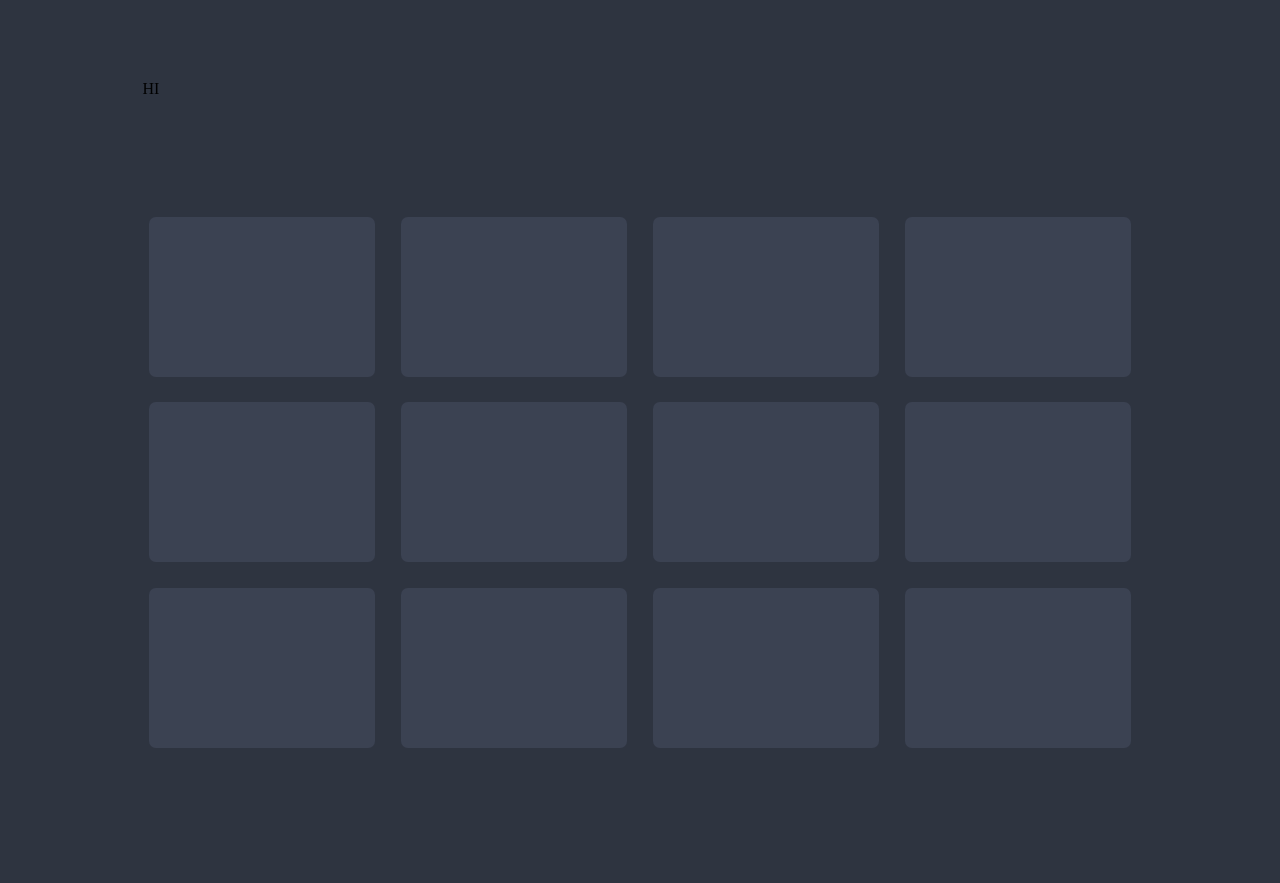
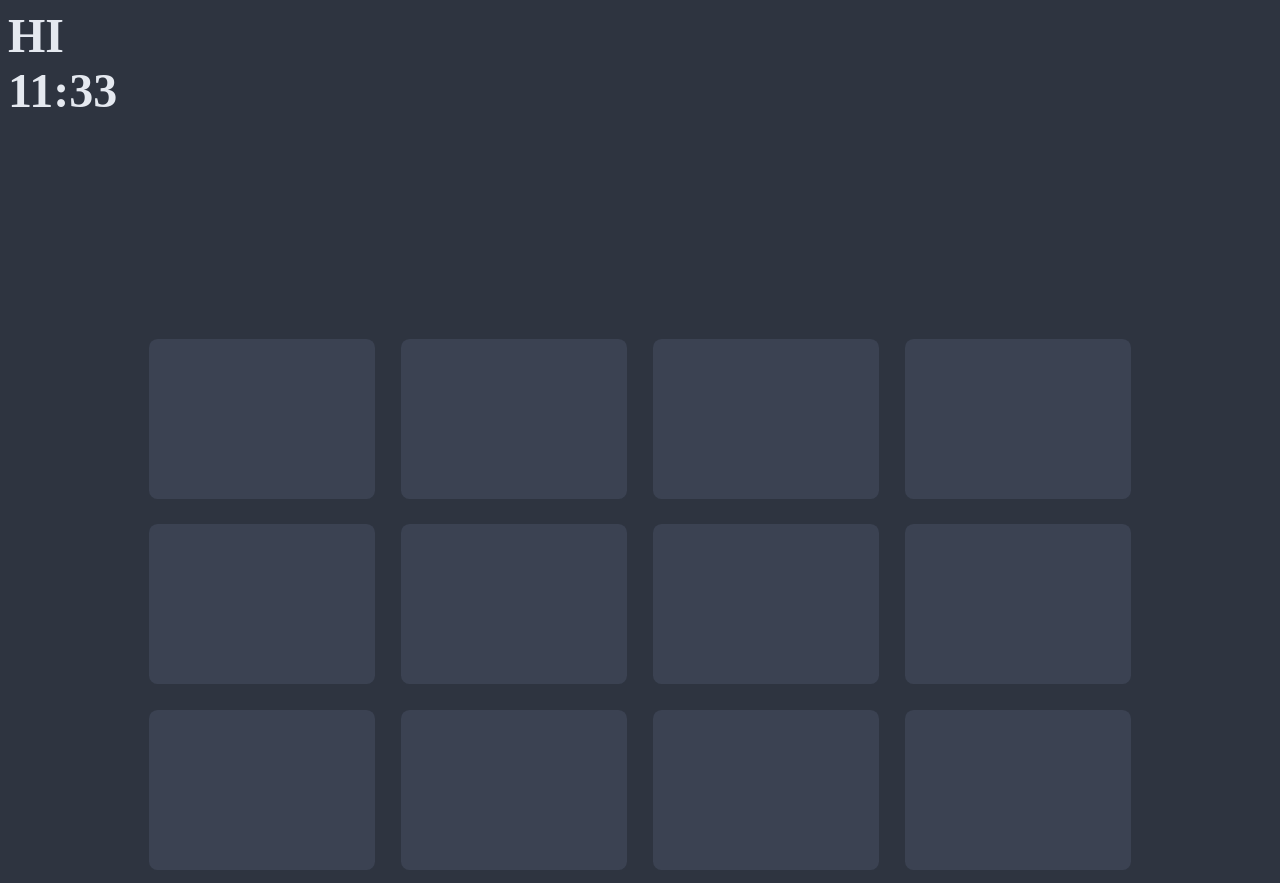
Before and after one commit to mxrixs/Startpage3, a plain HTML site: page index.html in a window 1280 px wide. Before the commit the page ends 800 px from the top, so only its background shows below. Drawn offline with Linux system fonts and the light colour scheme.

Commit message:
Update style.css

```diff
--- a/style.css
+++ b/style.css
@@ -6,6 +6,7 @@ html {
   height: 100vh;
   background-color: var(--nord0);
   overflow: hidden;
+  font-family: IBM Plex Sans;
 }
 
 .container {
@@ -23,21 +24,22 @@ html {
   display: flex;
   height: 20vh;
   margin: 1vw;
-  border-radius: 0.54vw;
+  border-radius: 0.54em;
   background-color: var(--nord1);
 }
 
 .grid:hover {
-  background-color: var(--nord2)
+  background-color: var(--nord2);
 }
 
-.title{
-margin: 10vh 3em -15vh 10.5vw;
+.header{
+  margin: 0 auto;
+  display: flex;
+  justify-content: space-between;
 }
 
-p {
- display: inline;
- color: var(--nord4);
+.title, .clock {
+ color: var(--nord5);
  font-size: 3em;
- font-weight: 600;
+ font-weight: 800;
 }
```
